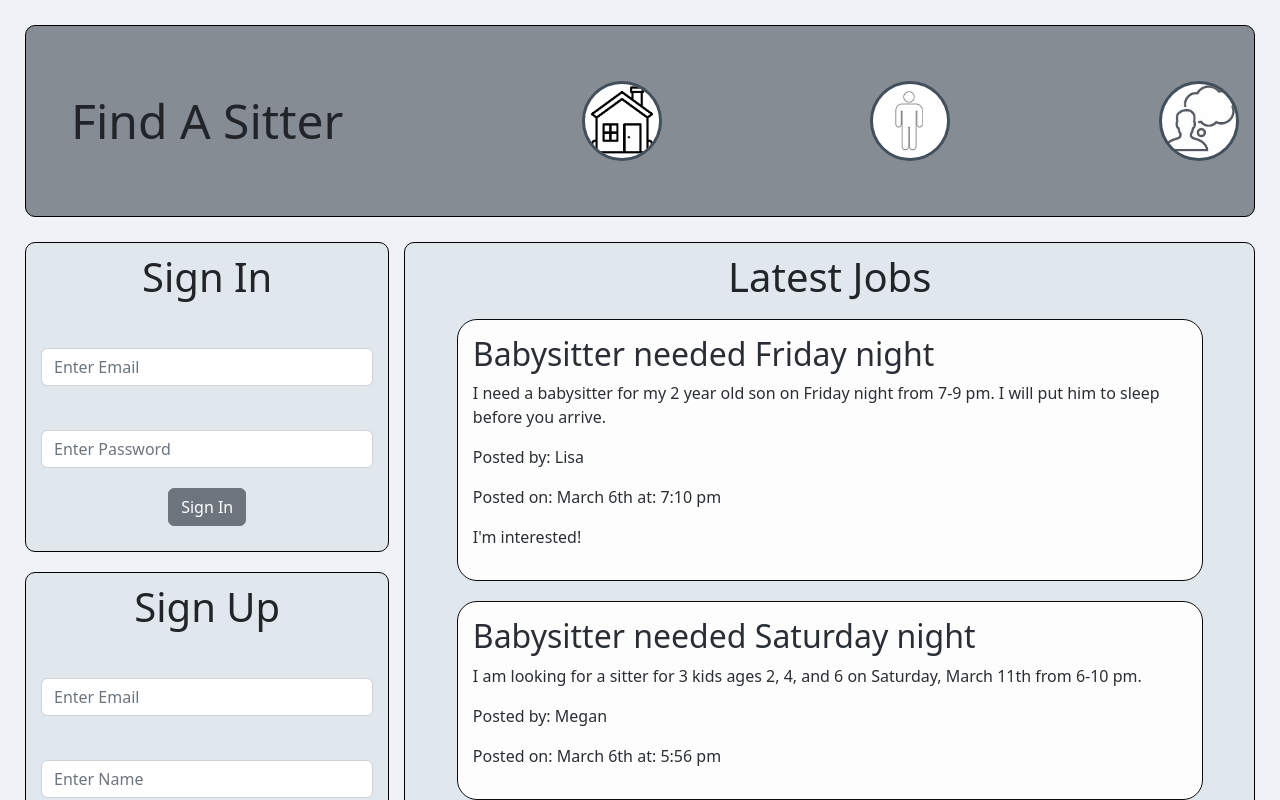
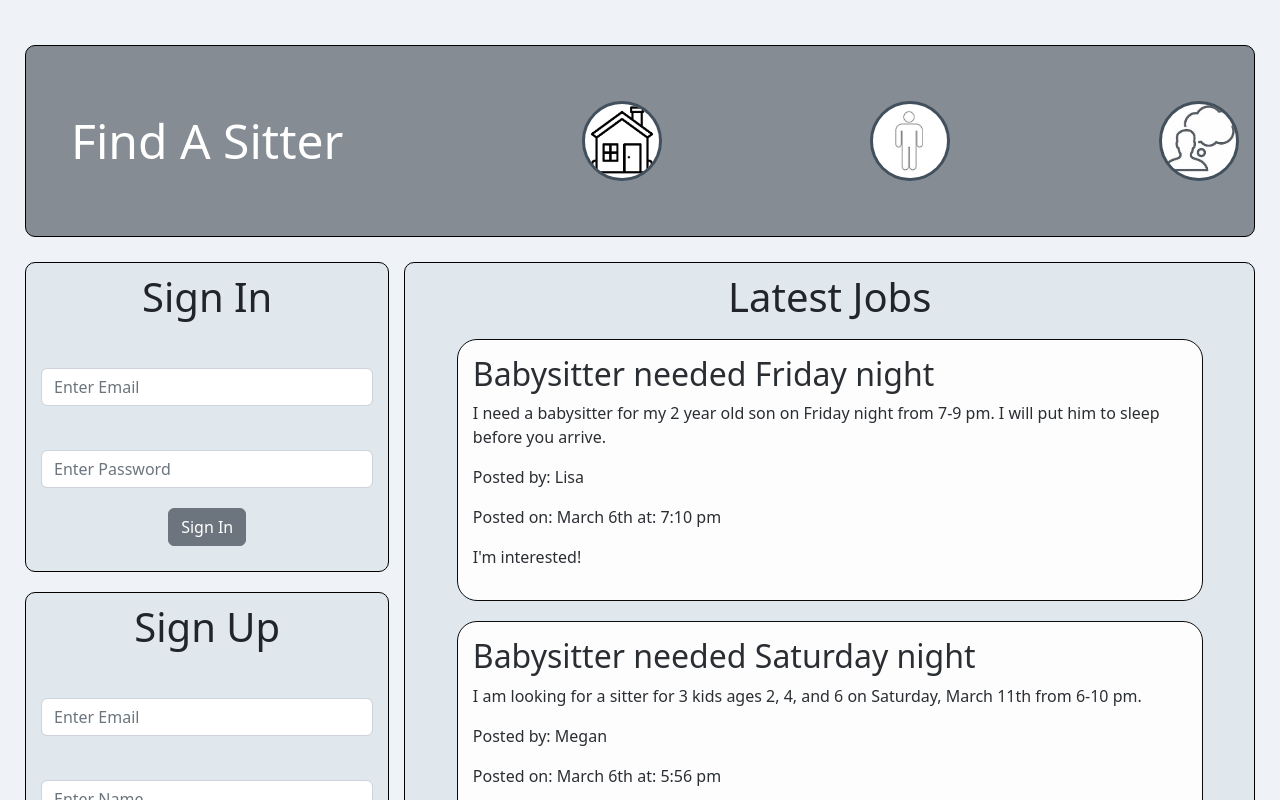
Before and after one commit to Lwalsh2022/Find-My-Sitter, a React (Create React App) app in the folder client/: page / in a window 1280 px wide. Shown: the top 800 px of the page. Built offline with nearby package versions, Linux system fonts and the light colour scheme.

Commit message:
sitter changes

```diff
--- a/client/src/App.css
+++ b/client/src/App.css
@@ -4,18 +4,18 @@
 * Header
 ****************/
 
-/* #header {
+#header {
   background-color: rgb(21, 21, 21);
   display: flex;
   align-items: center;
   justify-content: center;
   flex-direction: column;
-  margin: 50px;
-} */
+  margin: 20px;
+}
 
 #navBar {
   background-color: #858c93;
-  color: #white;
+  color: white;
   display: flex;
   align-items: center;
   justify-content: space-between;
```
